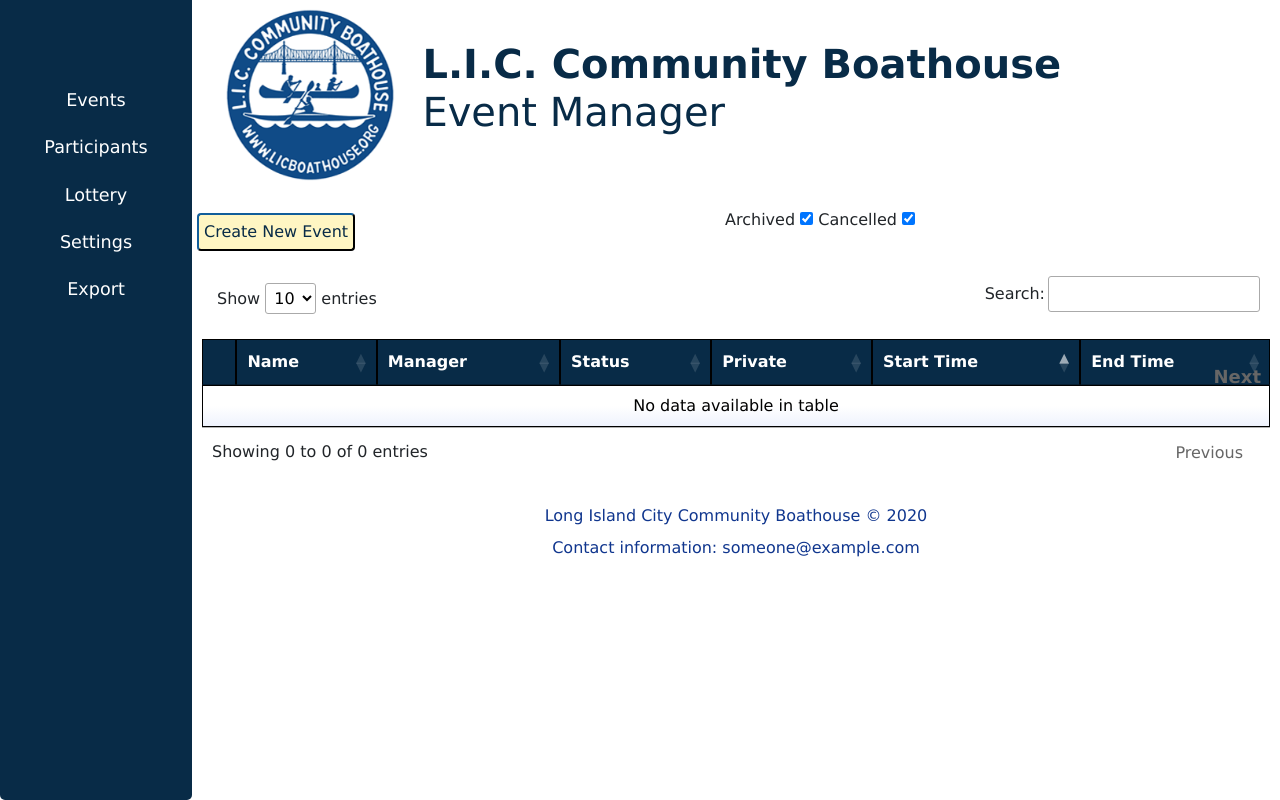
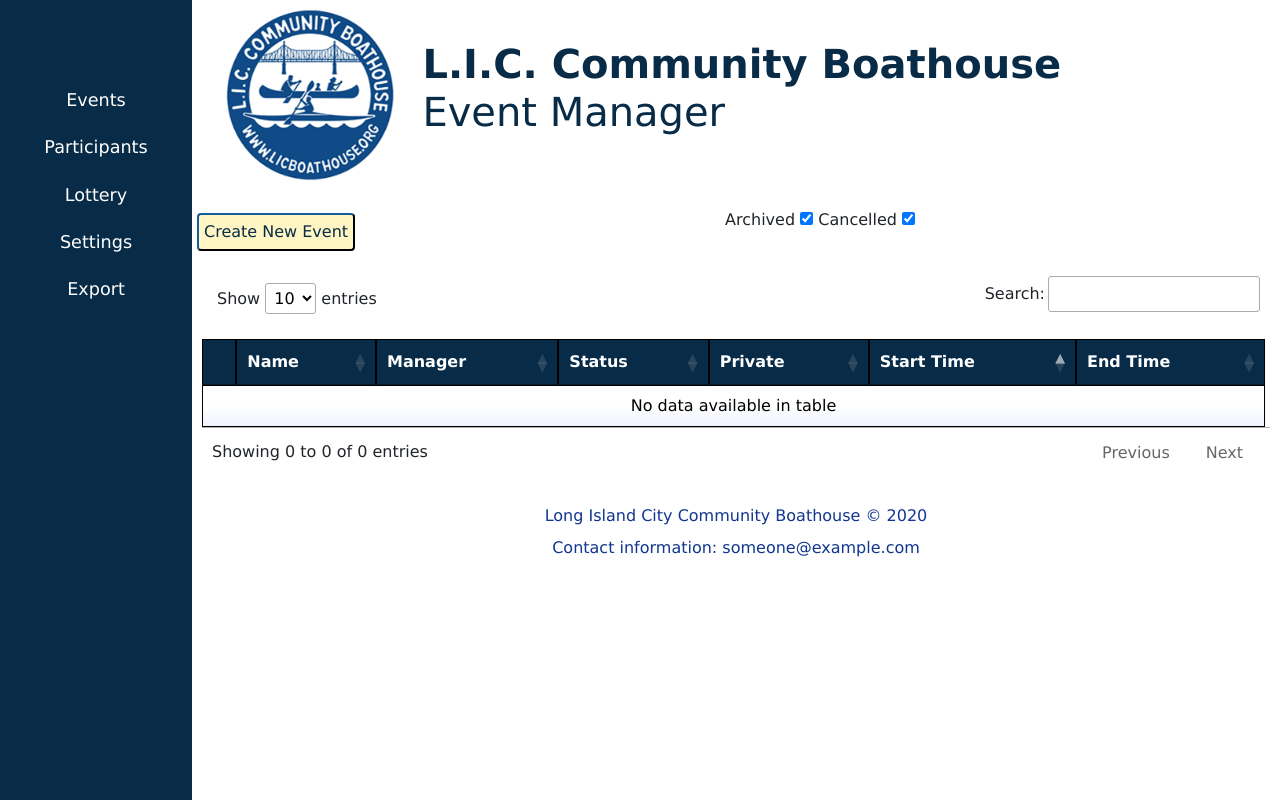
Before and after one commit to LICCB/event-manager, a Node server app: template views/event/events.ejs in a window 1280 px wide. Run offline with Node 20, Linux system fonts and the light colour scheme; the template is opened without the code that fills it, so the values that code supplies are empty; some libraries are stand-ins or nearby versions.

Commit message:
fixed next button

```diff
--- a/public/css/style.css
+++ b/public/css/style.css
@@ -49,44 +49,45 @@
   height: 190px;
 }
 
-
-/* Slideshow container */
+/* Slideshow container
 .slideshow-container {
   max-width: 1000px;
   position: relative;
   margin: auto;
 }
 
-/* Hide the images by default */
+Hide the images by default
 .mySlides {
   display: none;
+} */
+
+/*Next & previous buttons */
+.prev, .next {
+  cursor: pointer;
+  position: relative; /*absolute;*/
+  padding-top: 20px;
+  color: #fff;
+  font-family: Verdana, Arial, sans-serif;
+  font-size: 16px;
+  transition: 0.5s ease;
+  user-select: none;
+  /*border-radius: 0 3px 3px 0;*/
+  /*top: 50%;*/
+  /*font-weight: bold;*/
+  /*margin-top: -22px;*/
+  /*width: auto;
+  height: auto;*/
 }
 
-/* Next & previous buttons */
-.prev, .next {
-  cursor: pointer;
-  position: absolute;
-  top: 50%;
-  width: auto;
-  margin-top: -22px;
-  padding: 16px;
-  color: white;
-  font-weight: bold;
-  font-size: 18px;
-  transition: 0.6s ease;
-  border-radius: 0 3px 3px 0;
-  user-select: none;
-}
-
-/* Position the "next button" to the right */
+/* Position the "next button" to the right
 .next {
   right: 0;
   border-radius: 3px 0 0 3px;
-}
+} */
 
 /* On hover, add a black background color with a little bit see-through */
 .prev:hover, .next:hover {
-  background-color: rgba(0,0,0,0.8);
+  background-color: #082B47;
 }
 
 /* Caption text */
@@ -173,9 +174,10 @@
   left: 0;
   height: 100vh;
   z-index: 999;
-  background: #082B47; /*212529*/
+  background: #082b47;
   color: #fff;
   transition: all 0.3s;
+  border-radius: 0px;
 }
 
 .content {
@@ -185,12 +187,14 @@
   padding-left: 0%;
   padding-right: 0%;
   margin-right: 0px;
-  background-color: transparent; /*gainsboro*/
+  background-color: transparent;
 }
 
 .table {
   width: 100%;
   position: relative;
+  padding-right: 5px;
+  background-color: transparent;
 }
 
 .table tr {
@@ -207,7 +211,6 @@
   background-color: #082B47;
   color: #fff;
   border: 1px solid #000;
-  /*border-right: 1px solid #fff;*/
 }
 
 .table tr:hover {
@@ -217,6 +220,10 @@
 body {
     font-family: Verdana, Arial, sans-serif;
     background: #fff;
+}
+
+div {
+  background-color: transparent;
 }
 
 p {
@@ -237,11 +244,11 @@
     /* don't forget to add all the previously mentioned styles here too */
     color: #fff;
     transition: all 0.3s;
-    background: #082B47; /*212529*/
+    background: transparent; /*212529*/
 }
 
 #sidebar ul li {
-  background: #082B47; /*212529*/
+  background: transparent; /*212529*/
   border-bottom: .5px solid #082B47;
 }
 #sidebar ul.components {
```
